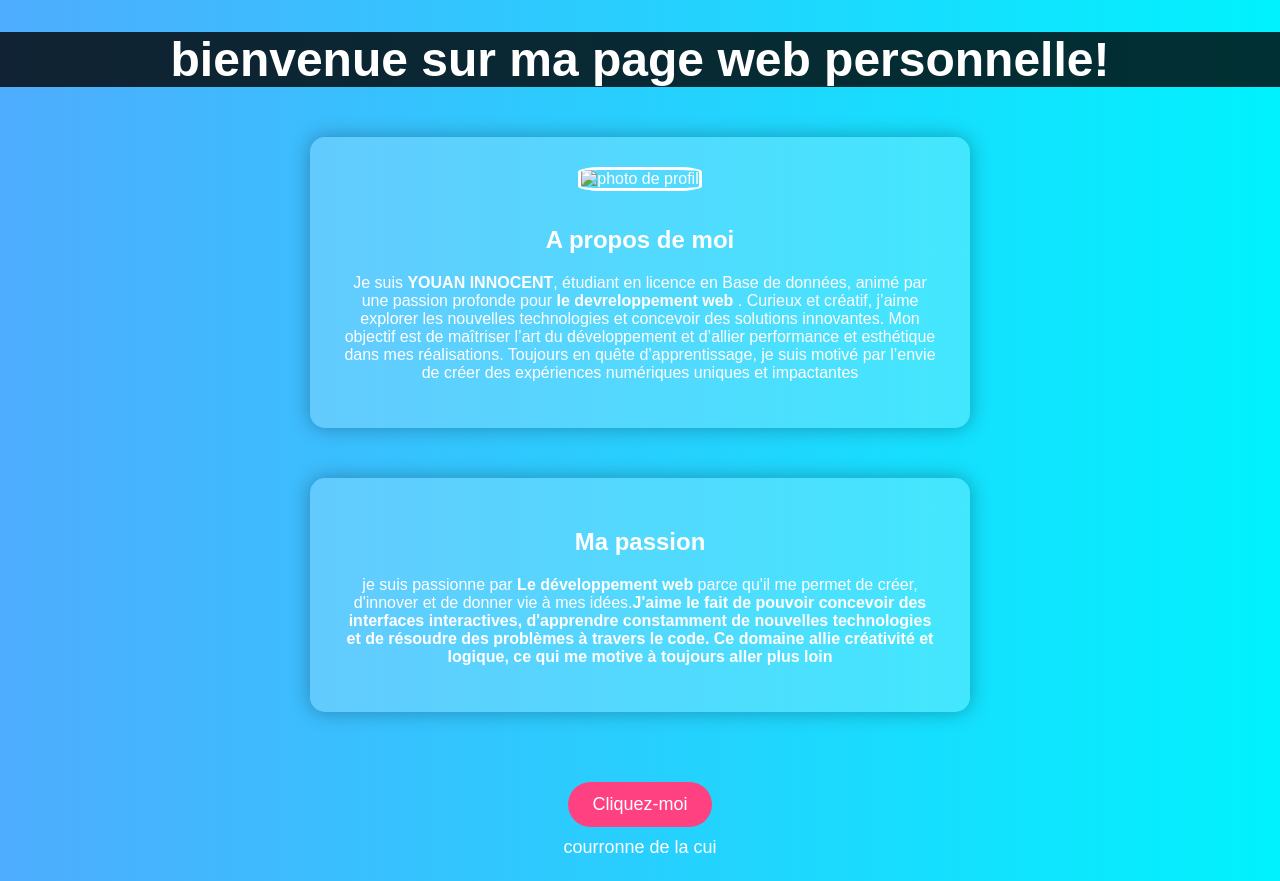
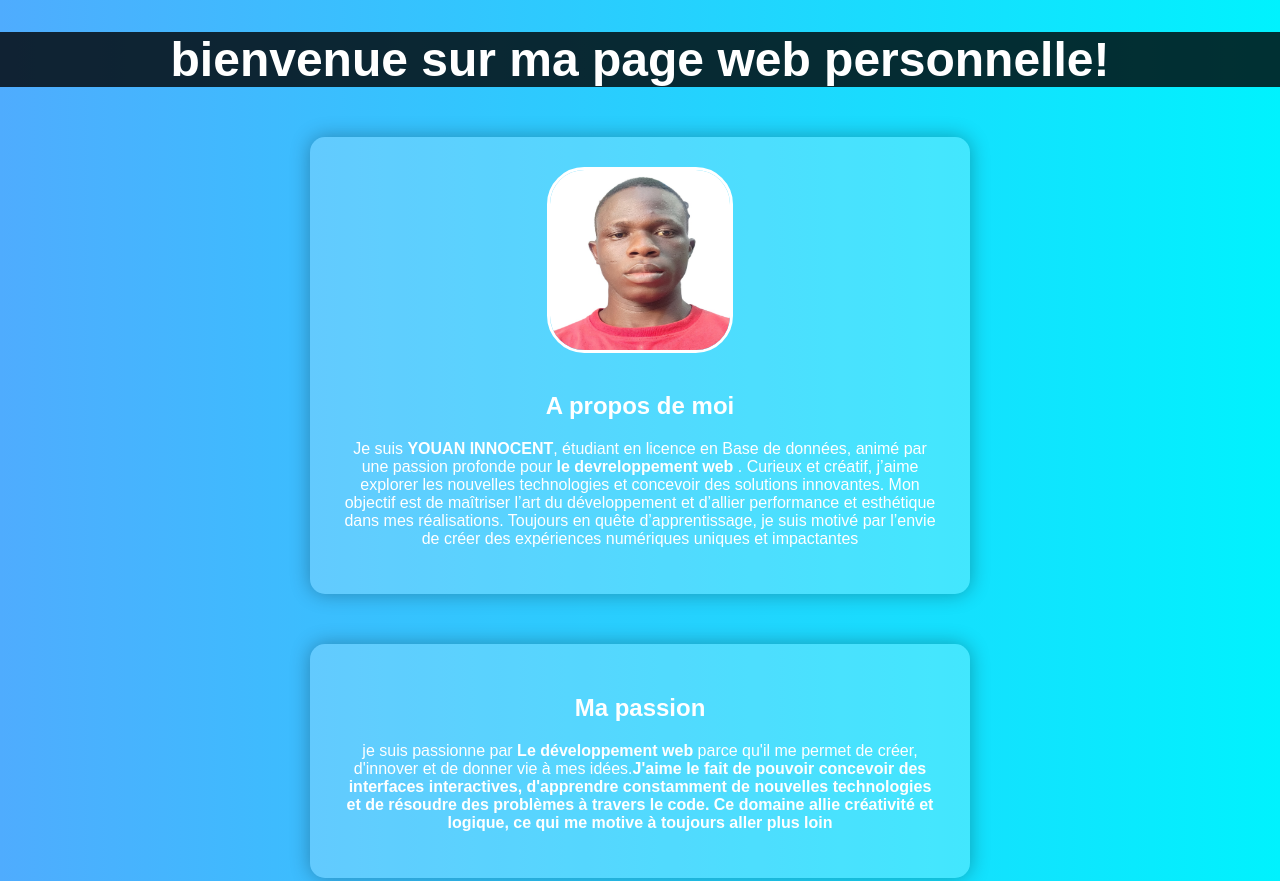
Before and after one commit to YOUANINNOCENT/mapageweb, a plain HTML site: page index.html in a window 1280 px wide. Shown: the top 881 px of the page. Drawn offline with Linux system fonts and the light colour scheme.

Commit message:
change img

```diff
--- a/index.html
+++ b/index.html
@@ -11,7 +11,7 @@
         <h1>bienvenue sur ma page web personnelle!</h1>
     </header>
     <section id="about" class="fade-in">
-        <img src="/images/innocent.jpg" alt="photo  de profil" class="profile-pic">
+        <img src="/images/49470839592.jpg" alt="photo  de profil" class="profile-pic">
         <h2> A propos de moi </h2>
         <p>Je suis <strong>YOUAN INNOCENT</strong>, étudiant en licence en Base de données, animé par une passion profonde pour <strong> le devreloppement web </strong>. Curieux et créatif, j’aime explorer les nouvelles technologies et concevoir des solutions innovantes. Mon objectif est de maîtriser l’art du développement et d’allier performance et esthétique dans mes réalisations.
             Toujours en quête d’apprentissage, je suis motivé par l’envie de créer des expériences numériques uniques et impactantes  </p>
```
